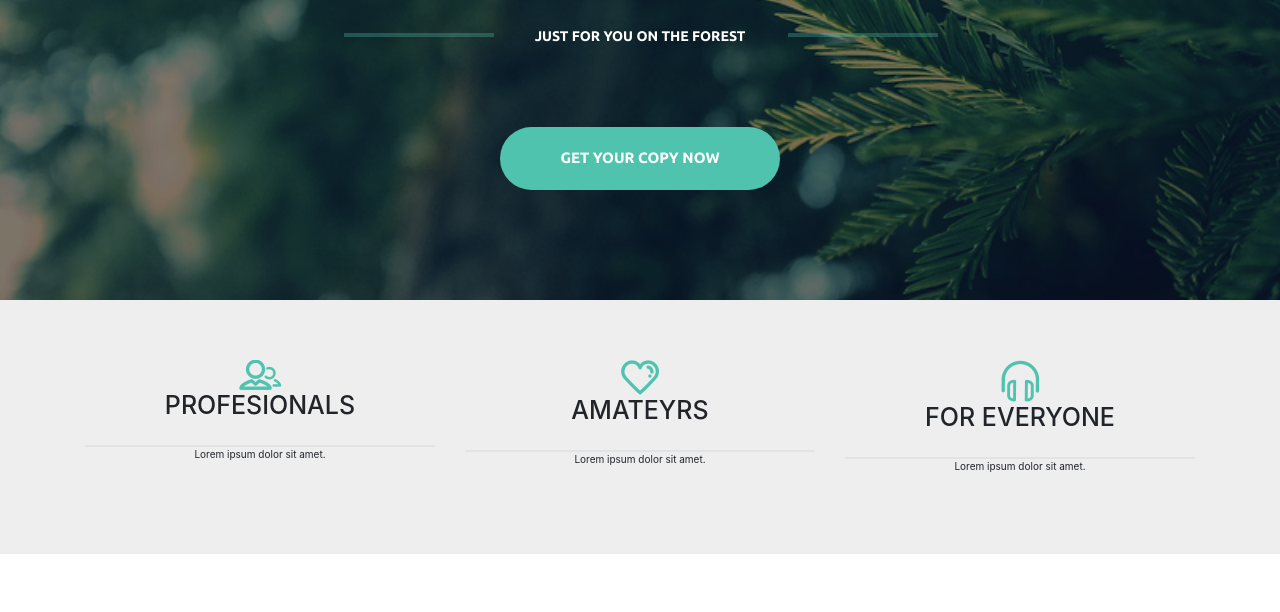
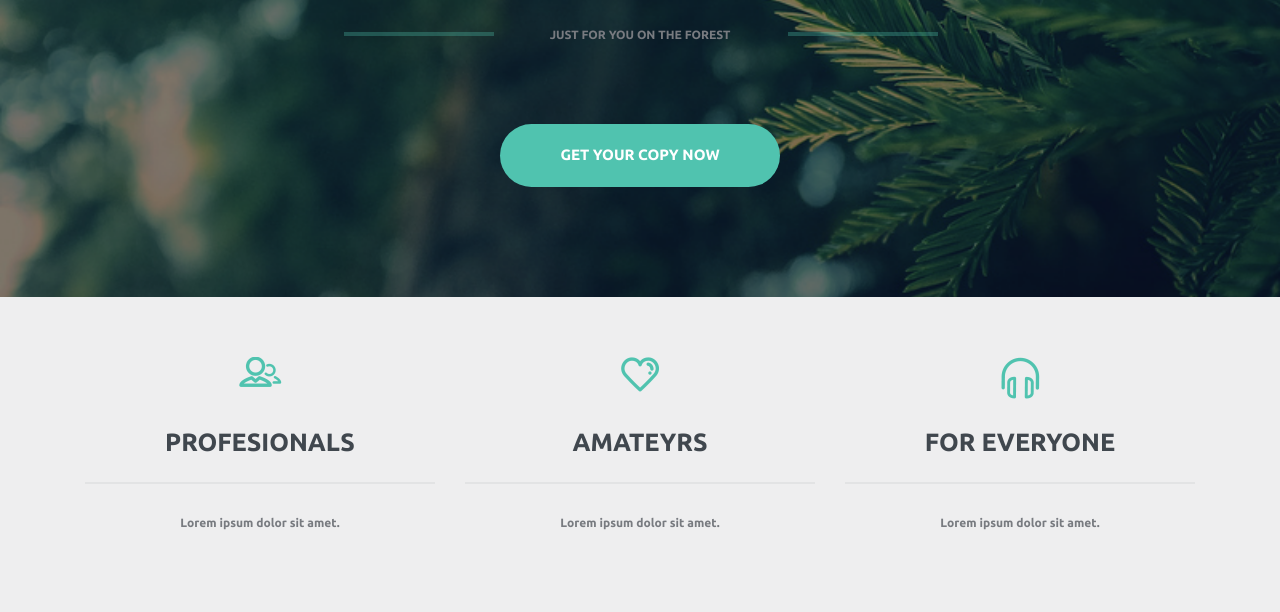
Before and after one commit to AlexZiz/elena, a plain HTML site: page index.html in a window 1280 px wide. Shown: the part 314-926 px from the top of the page. Before the commit the page ends 868 px from the top, so only its background shows below. Drawn offline with nearby package versions, Linux system fonts and the light colour scheme.

Commit message:
верстка преимуществ

```diff
--- a/index.html
+++ b/index.html
@@ -58,25 +58,37 @@
         <div class="container">
           <div class="row">
               <div class="advantages-box col-lg-4">
-                <img src="img/adv-icon/1.png" alt="">
-                <div class="advantages-title">
+                <div class="advantages-box-img">
+                  <img src="img/adv-icon/1.png" alt="profesionals">
+                </div>
+                <div class="advantages-box-title title">
                   <h1>profesionals</h1>
                 </div>
-                  <p>Lorem ipsum dolor sit amet.</p>
+                  <div class="advantages-box-text">
+                    <p>Lorem ipsum dolor sit amet.</p>
+                  </div>
               </div>
               <div class="advantages-box col-lg-4">
-                <img src="img/adv-icon/2.png" alt="">
-                <div class="advantages-title">
+                <div class="advantages-box-img">
+                  <img src="img/adv-icon/2.png" alt="amateyrs">
+                </div>
+                <div class="advantages-box-title title">
                   <h1>amateyrs</h1>
                 </div>
-                <p>Lorem ipsum dolor sit amet.</p>
+                <div class="advantages-box-text">
+                  <p>Lorem ipsum dolor sit amet.</p>
+                </div>
               </div>
               <div class="advantages-box col-lg-4">
-                <img src="img/adv-icon/3.png" alt="">
-                <div class="advantages-title">
+                <div class="advantages-box-img">
+                  <img src="img/adv-icon/3.png" alt="for everyone">
+                </div>
+                <div class="advantages-box-title title">
                   <h1>for everyone</h1>
                 </div>
-                <p>Lorem ipsum dolor sit amet.</p>
+                <div class="advantages-box-text">
+                  <p>Lorem ipsum dolor sit amet.</p>
+                </div>
               </div>
           </div>
         </div>
--- a/less/style.less
+++ b/less/style.less
@@ -92,6 +92,22 @@ button {
   border-radius: 50px;
  }
 
+ * {
+   box-sizing: border-box;
+ }
+
+ .title {
+   text-transform: uppercase;
+   color: @title-color;
+   font-size: 1.2rem;
+   .Ubuntu;
+ }
+ p {
+   .Ubuntu;
+   color: @text-color;
+   font-size: 1.2rem;
+ }
+
 /* Main styles */
 
 .header {
@@ -174,10 +190,18 @@ button {
 .advantages {
   background: @bg-gray;
   text-align: center;
-  &-title {
-    padding-bottom: 2rem;
-    text-transform: uppercase;
-    border-bottom: 2px solid #e2e3e4;
+
+  &-box {
+    &-img {
+      height: 4rem;
+    }
+    &-title {
+      margin-top: 3rem;
+      padding-bottom: 2rem;
+      border-bottom: 2px solid #e2e3e4;
+    }
+    &-text {
+      margin-top: 3rem;
+    }
   }
-
 }
```
Also changed, not shown: css/style.css.
